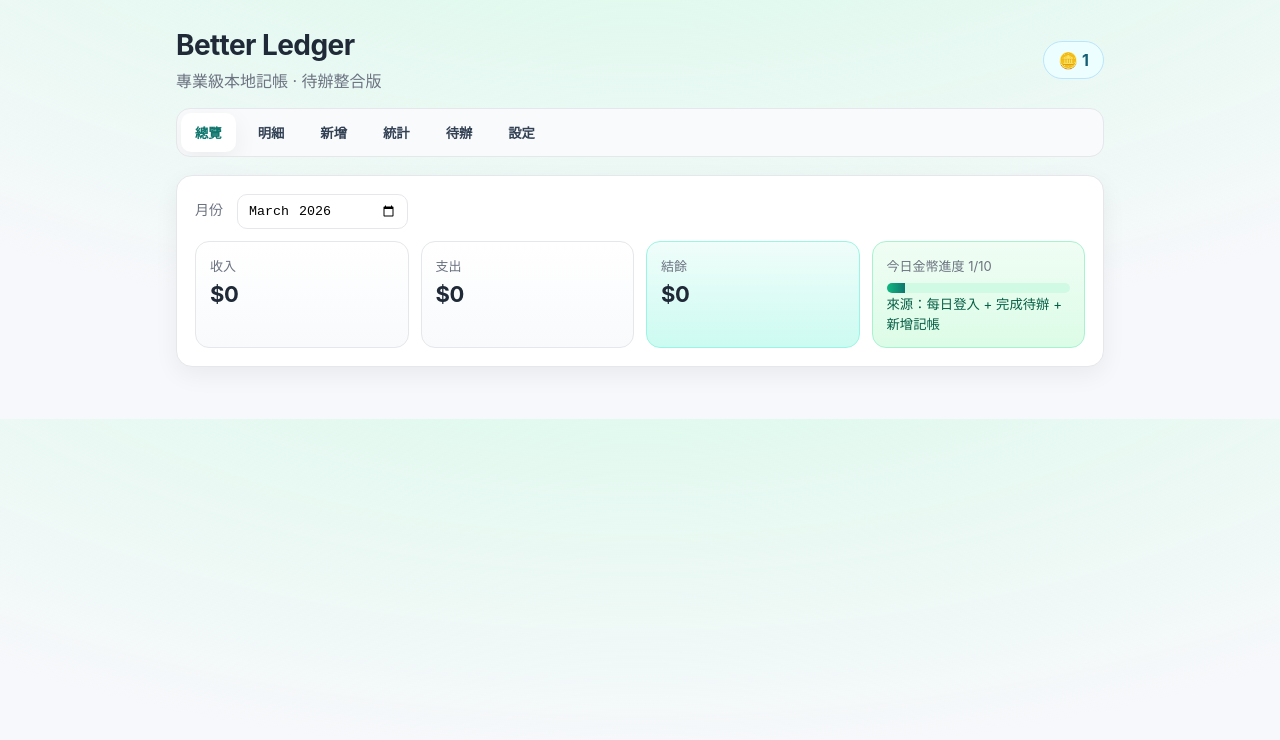
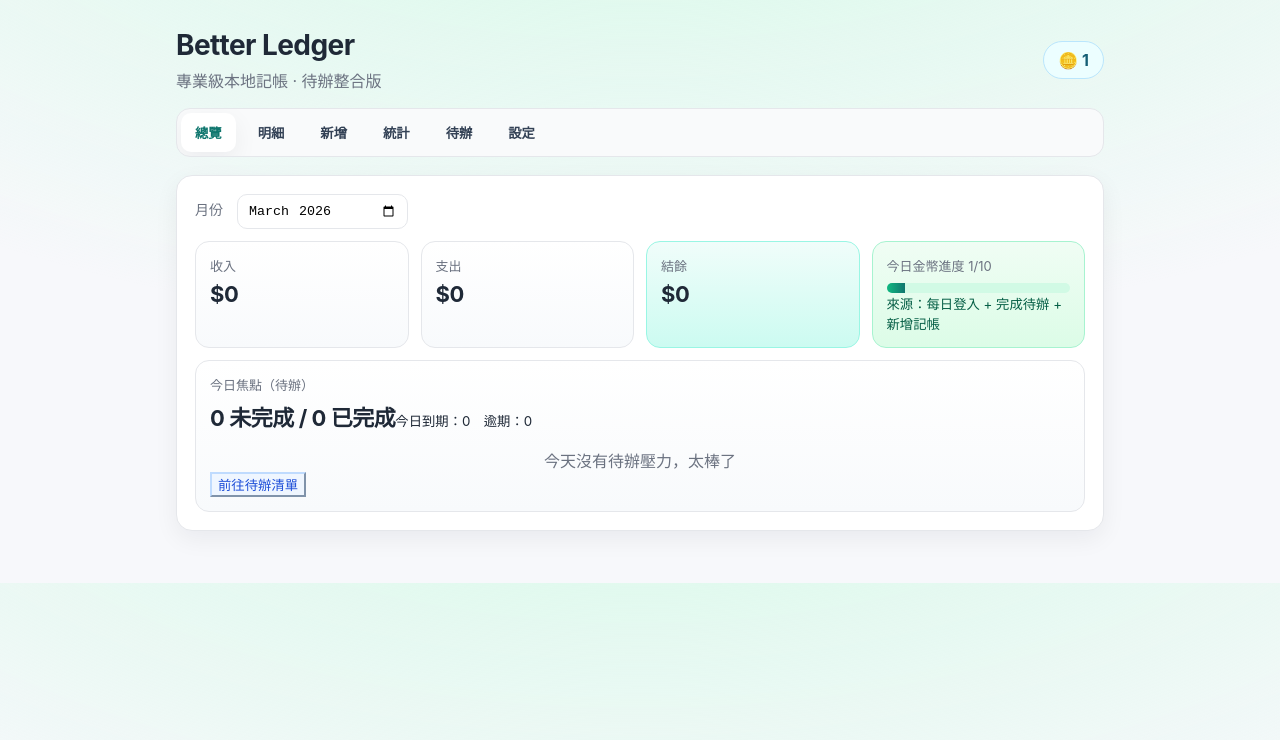
Before and after one commit to openclawjerry0923/better-ledger, a React (Vite) app: page / in a window 1280 px wide. Shown: the top 740 px of the page. Built offline with nearby package versions, Linux system fonts and the light colour scheme.

Commit message:
feat: add home today-focus todo panel with quick complete actions

```diff
--- a/src/App.css
+++ b/src/App.css
@@ -113,6 +113,10 @@ section {
   border: 1px solid var(--line);
   border-radius: 14px;
   padding: 14px;
+}
+
+.focusCard {
+  grid-column: 1 / -1;
 }
 
 .card span {
@@ -339,6 +343,33 @@ h3 {
   margin: 4px 0;
 }
 
+.focusList {
+  list-style: none;
+  margin: 8px 0;
+  padding: 0;
+  display: grid;
+  gap: 8px;
+}
+
+.focusList li {
+  display: grid;
+  grid-template-columns: auto 1fr auto;
+  gap: 8px;
+  align-items: center;
+  border: 1px solid var(--line);
+  border-radius: 10px;
+  padding: 8px;
+}
+
+.focusList li small {
+  color: var(--muted);
+}
+
+.focusList button {
+  margin-left: 0;
+  padding: 4px 8px;
+}
+
 .chips {
   display: flex;
   flex-wrap: wrap;
--- a/src/App.jsx
+++ b/src/App.jsx
@@ -245,6 +245,16 @@ export default function App() {
   const game = settings.gamification || { coins: 0, dailyEarned: 0 };
   const dailyPct = Math.min(100, Math.round(((game.dailyEarned || 0) / 10) * 100));
 
+  const today = new Date().toISOString().slice(0, 10);
+  const overdueTodos = todos.filter((t) => !t.completed && t.dueDate && t.dueDate < today);
+  const todayDueTodos = todos.filter((t) => !t.completed && t.dueDate === today);
+  const doneCount = todos.filter((t) => t.completed).length;
+  const activeCount = todos.length - doneCount;
+  const todayFocusTodos = [...todos]
+    .filter((t) => !t.completed)
+    .sort((a, b) => (a.dueDate || '9999-99-99').localeCompare(b.dueDate || '9999-99-99'))
+    .slice(0, 3);
+
   return (
     <div className="app">
       <header>
@@ -263,7 +273,33 @@ export default function App() {
         ].map(([k, n]) => <button key={k} className={tab === k ? 'active' : ''} onClick={() => setTab(k)}>{n}</button>)}
       </nav>
 
-      {tab === 'home' && <section className="cards"><label>月份 <input type="month" value={month} onChange={(e) => setMonth(e.target.value)} /></label><div className="card"><span>收入</span><b>{money(data.income, settings.currency)}</b></div><div className="card"><span>支出</span><b>{money(data.expense, settings.currency)}</b></div><div className="card highlight"><span>結餘</span><b>{money(data.balance, settings.currency)}</b></div><div className="card coinCard"><span>今日金幣進度 {game.dailyEarned || 0}/10</span><div className="progress"><i style={{ width: `${dailyPct}%` }} /></div><small>來源：每日登入 + 完成待辦 + 新增記帳</small></div></section>}
+      {tab === 'home' && (
+        <section className="cards">
+          <label>月份 <input type="month" value={month} onChange={(e) => setMonth(e.target.value)} /></label>
+          <div className="card"><span>收入</span><b>{money(data.income, settings.currency)}</b></div>
+          <div className="card"><span>支出</span><b>{money(data.expense, settings.currency)}</b></div>
+          <div className="card highlight"><span>結餘</span><b>{money(data.balance, settings.currency)}</b></div>
+          <div className="card coinCard"><span>今日金幣進度 {game.dailyEarned || 0}/10</span><div className="progress"><i style={{ width: `${dailyPct}%` }} /></div><small>來源：每日登入 + 完成待辦 + 新增記帳</small></div>
+
+          <div className="card focusCard">
+            <span>今日焦點（待辦）</span>
+            <b>{activeCount} 未完成 / {doneCount} 已完成</b>
+            <small>今日到期：{todayDueTodos.length}　逾期：{overdueTodos.length}</small>
+            {todayFocusTodos.length ? (
+              <ul className="focusList">
+                {todayFocusTodos.map((t) => (
+                  <li key={t.id}>
+                    <button className="btnSuccess" onClick={() => toggleTodo(t.id)}>完成</button>
+                    <span>{t.title}</span>
+                    <small>{t.dueDate || '無到期日'}</small>
+                  </li>
+                ))}
+              </ul>
+            ) : <p className="empty">今天沒有待辦壓力，太棒了</p>}
+            <button type="button" className="btnGhost" onClick={() => setTab('todo')}>前往待辦清單</button>
+          </div>
+        </section>
+      )}
 
       {tab === 'list' && <section><h2>交易明細</h2><div className="toolbar toolbar3"><input placeholder="搜尋分類、備註、日期" value={query} onChange={(e) => setQuery(e.target.value)} /><select value={listMonth} onChange={(e) => setListMonth(e.target.value)}><option value="all">全部月份</option><option value={monthStr()}>{monthStr()}</option></select><select value={typeFilter} onChange={(e) => setTypeFilter(e.target.value)}><option value="all">全部類型</option><option value="expense">支出</option><option value="income">收入</option></select></div><ul className="list">{pagedRows.map((t) => <li key={t.id}><div><b>{t.category}</b><small>{t.date} {t.note ? `· ${t.note}` : ''}</small></div><div><span className={t.type}>{t.type === 'income' ? '+' : '-'}{money(t.amount, settings.currency)}</span><button className="btnGhost" onClick={() => startEdit(t)}>編輯</button><button className="btnDanger" onClick={() => deleteTransaction(t.id)}>刪除</button></div></li>)}</ul><div className="pager"><button disabled={page <= 1} onClick={() => setPage((p) => p - 1)}>上一頁</button><span>{page} / {pageCount}</span><button disabled={page >= pageCount} onClick={() => setPage((p) => p + 1)}>下一頁</button></div>{!filteredRows.length && <p className="empty">沒有符合條件的交易</p>}</section>}
 
```
